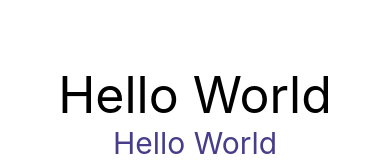
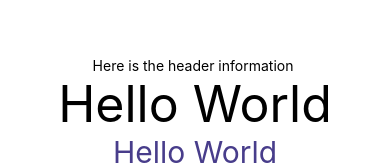
Before and after one commit to RyanPPitts/React-Native-Tutorial, a React Native app: screen / in a window 390 px wide. Shown: the part 223-388 px from the top of the page. Built offline with nearby package versions, Linux system fonts and the light colour scheme.

Commit message:
Creating header component
Exporting component to App.js.  Very simliar to React.

```diff
--- a/App.js
+++ b/App.js
@@ -1,10 +1,12 @@
 import React from 'react';
 import {View, Text, Image, StyleSheet} from 'react-native';
+import Header from './components/Header';
 
 const App = () => {
   return (
     // flex on react is set by columns.  Flex in CSS is typically set by rows when working out React Native
     <View style={styles.container}>
+      <Header />
       <Text style={styles.h1}>Hello World</Text>
       <Text style={styles.text}>Hello World</Text>
       <Text style={styles.text}>Hello World</Text>
--- /dev/null
+++ b/components/Header.js
@@ -0,0 +1,12 @@
+import React from 'react';
+import {View, Text, StyleSheet} from 'react-native';
+
+function Header() {
+  return (
+    <View>
+      <Text>Here is the header information </Text>
+    </View>
+  );
+}
+
+export default Header;
```
